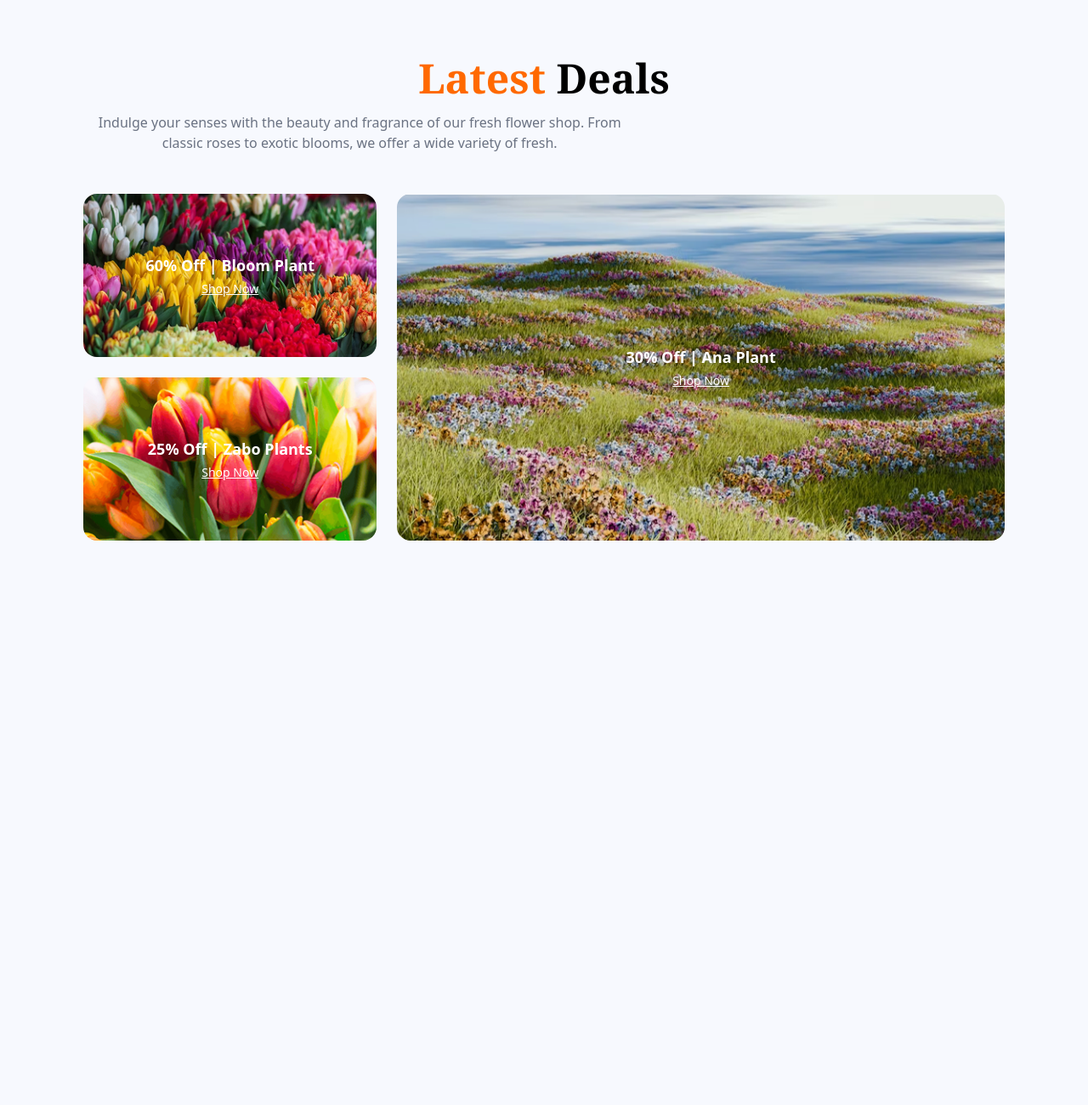
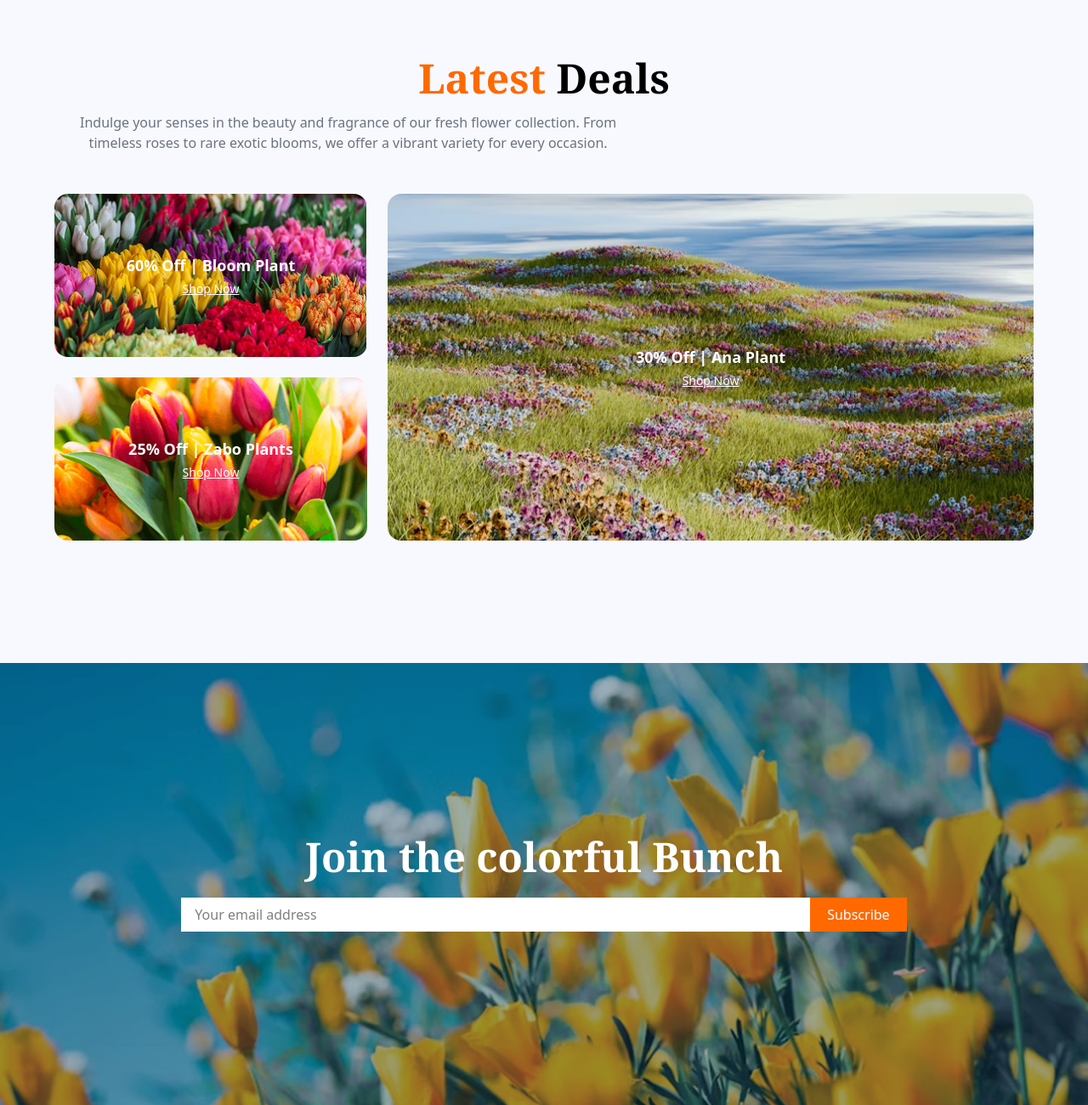
Before and after one commit to Abdullah-Al-N0man/flower-web, a plain HTML site: page index.html in a window 1280 px wide. Shown: the part 2499-3799 px from the top of the page at 85% size. Before the commit the page ends 3135 px from the top, so only its background shows below. Drawn offline with nearby package versions, Linux system fonts and the light colour scheme.

Commit message:
join section added

```diff
--- a/index.html
+++ b/index.html
@@ -130,9 +130,10 @@
           <h2 class="text-3xl lg:text-5xl font-serif font-bold">
             <span class="text-orange-500">Latest</span> Deals
           </h2>
-          <p class="text-center mb-6 text-gray-500 mt-4 w-4/5 lg:w-3/5">
-           Indulge your senses with the beauty and fragrance of our fresh flower shop. From classic roses to exotic blooms, we offer a wide variety of fresh.
-          </p>
+         <p class="text-center mb-6 text-gray-500 mt-4 w-4/5 lg:w-3/5">
+  Indulge your senses in the beauty and fragrance of our fresh flower collection. From timeless roses to rare exotic blooms, we offer a vibrant variety for every occasion.
+</p>
+
         </div>
         <div class="grid grid-cols-1 gap-6 w-full lg:grid-cols-3">
           <div class="rounded-2xl flex flex-col justify-center items-center bg-[url('assets/deal-bloom.png')] bg-center bg-cover h-44 lg:h-48 text-white text-center">
@@ -149,3 +150,16 @@
           </div>
         </div>
       </section>
+
+
+        <!--join section -->
+      <section class="h-64 w-full bg-[url('assets/news-letter-bg.png')] bg-cover bg-center flex flex-col items-center justify-center lg:h-[520px]">
+        <h2 class="text-3xl lg:text-5xl text-white font-serif font-bold">Join the colorful Bunch</h2>
+        <form class="flex mt-6 w-4/5 lg:w-2/3">
+
+          <input type="email" placeholder="Your email address" class="flex-1 py-2 px-4 bg-white focus:outline-none"/>
+
+          <input type="submit" value="Subscribe" class="bg-orange-500 text-white px-5 py-2 cursor-pointer hover:bg-orange-600 transition" />
+        </form>
+      </section>
+    </main>
```
